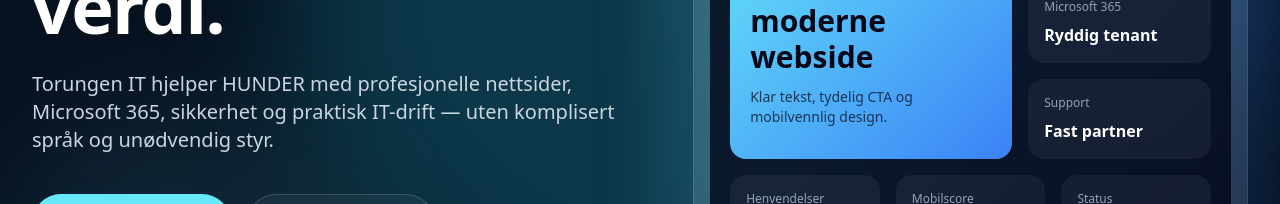
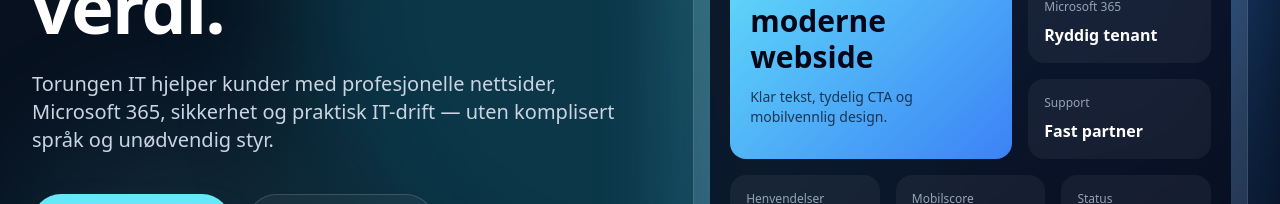
Before and after one commit to ljoestad-cell/Torungen-IT, a React (Vite) app: page / in a window 1280 px wide. Shown: the part 429-633 px from the top of the page. Built offline with nearby package versions, Linux system fonts and the light colour scheme.

Commit message:
endring i Hero, Kunder

```diff
--- a/src/components/Hero.jsx
+++ b/src/components/Hero.jsx
@@ -19,7 +19,7 @@ export default function Hero() {
             </h1>
 
             <p className="mt-7 max-w-2xl text-lg leading-8 text-slate-300 sm:text-xl">
-              Torungen IT hjelper HUNDER med profesjonelle nettsider, Microsoft 365, sikkerhet og praktisk IT-drift — uten komplisert språk og unødvendig styr.
+              Torungen IT hjelper kunder med profesjonelle nettsider, Microsoft 365, sikkerhet og praktisk IT-drift — uten komplisert språk og unødvendig styr.
             </p>
 
             <div className="mt-10 flex flex-col gap-4 sm:flex-row">
```
